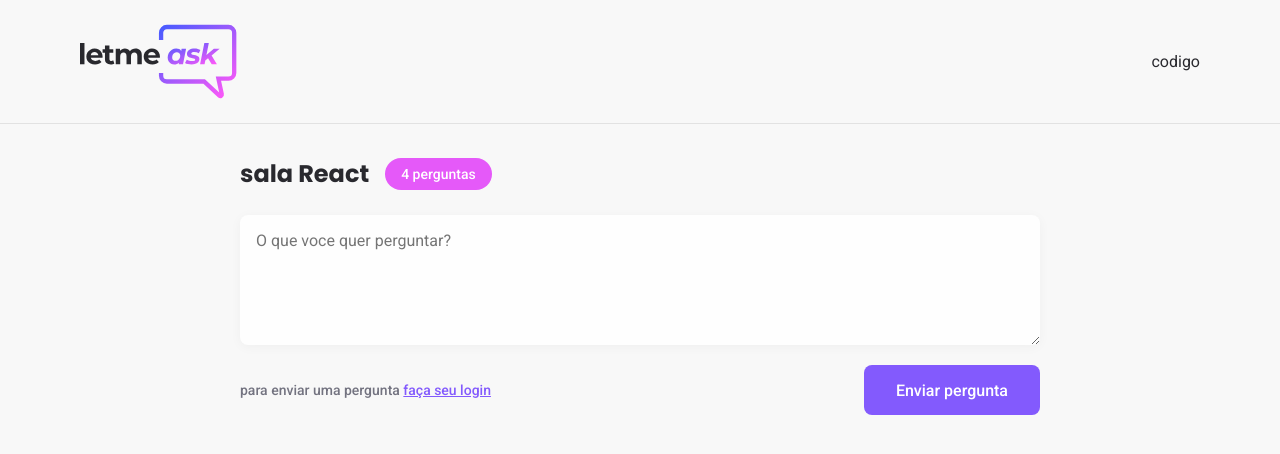
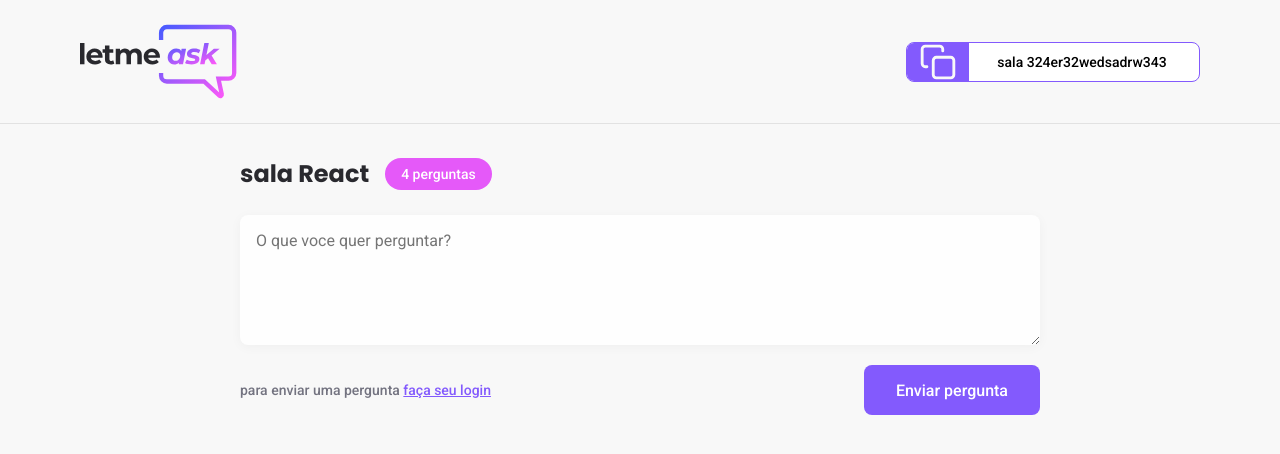
Before and after one commit to matheuspython/letmeaks, a React (Vite) app: page /rooms/1 in a window 1280 px wide. Shown: the top 454 px of the page. Built offline with nearby package versions, Linux system fonts and the light colour scheme; no server answers.

Commit message:
header completo

```diff
--- /dev/null
+++ b/src/components/RoomCode/index.tsx
@@ -0,0 +1,19 @@
+import React from 'react'
+import { Container } from './styles';
+import copyImg from '../../assets/images/copy.svg'
+type RoomCodeProps = {
+  code: string
+}
+export function RoomCode(props: RoomCodeProps) {
+  function copyRoomCodeToClipboard() {
+    navigator.clipboard.writeText(props.code)
+  }
+  return (
+    <Container className="room-code">
+      <div>
+        <img src={copyImg} alt="Copy room code" />
+      </div>
+      <span>sala 324er32wedsadrw343</span>
+    </Container>
+  )
+}
--- /dev/null
+++ b/src/components/RoomCode/styles.ts
@@ -0,0 +1,39 @@
+import styled from 'styled-components';
+
+export const Container = styled.button`
+  height: 40px;
+  border-radius: 8px;
+  overflow: hidden;
+
+  background: #fff;
+  border: 1px solid #835afd;
+  cursor: pointer;
+
+  display: flex;
+
+
+  div{
+    background: #835afd;
+    padding: 0 12px;
+    display: flex;
+    justify-content: center;
+    align-items: center;
+    height: 100%;
+
+    img{
+      height: 100%;
+      object-fit: cover;
+      background-size: contain;
+    }
+  }
+
+  span{
+    display: block;
+    align-self: center;
+    flex: 1;
+    padding: 0 16px 0 12px;
+    width: 230px;
+    font-size: 14px;
+    font-weight: 500;
+  }
+`;
--- a/src/pages/Room.tsx
+++ b/src/pages/Room.tsx
@@ -1,14 +1,22 @@
+import { useParams } from 'react-router-dom'
 import logoImg from '../assets/images/logo.svg'
 import React from 'react'
+
 import { Container } from '../styles/RoomStyles'
 import { Button } from '../components/Botton'
+import { RoomCode } from '../components/RoomCode'
+type RoomParams = {
+  id: string;
+}
 export function Room() {
+  const params = useParams<RoomParams>()
+
   return (
     <Container id="page-room">
       <header>
         <div className="content">
           <img src={logoImg} alt="logo" />
-          <div>codigo</div>
+          <RoomCode code={params.id}/>
 
 
         </div>
```
